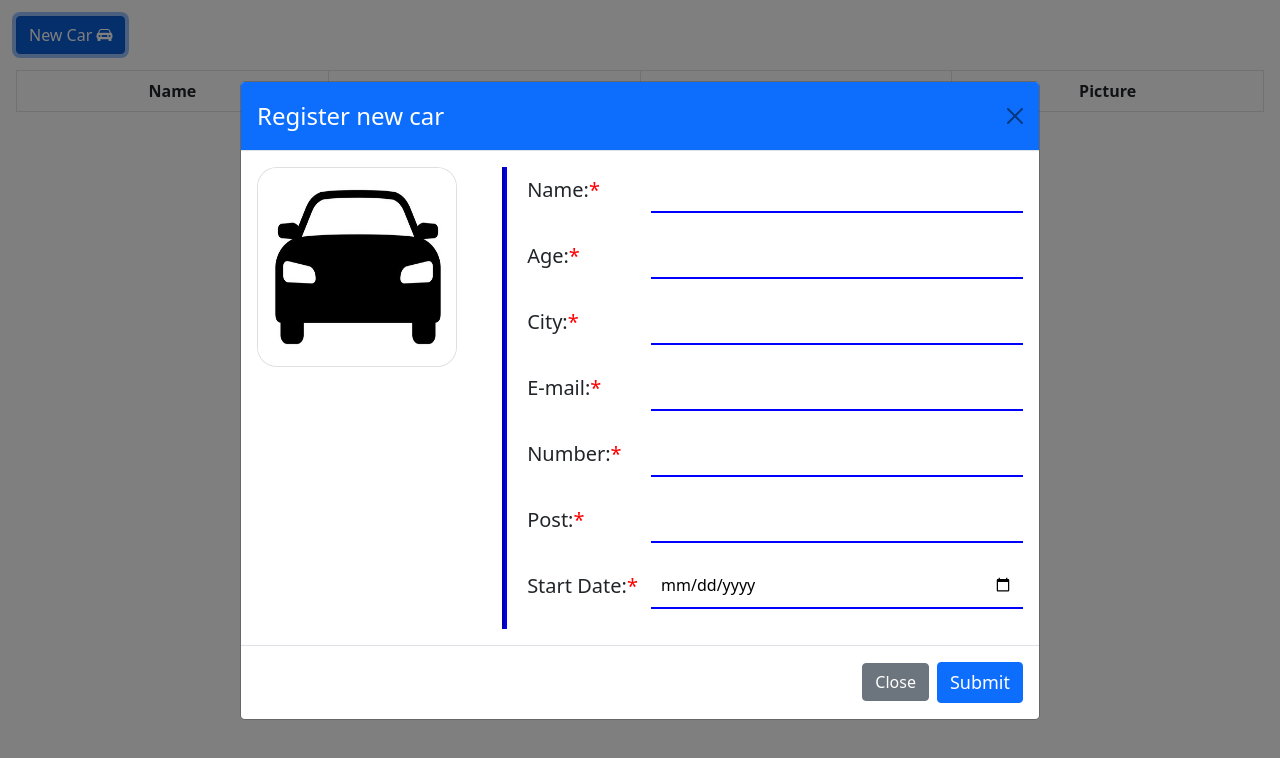
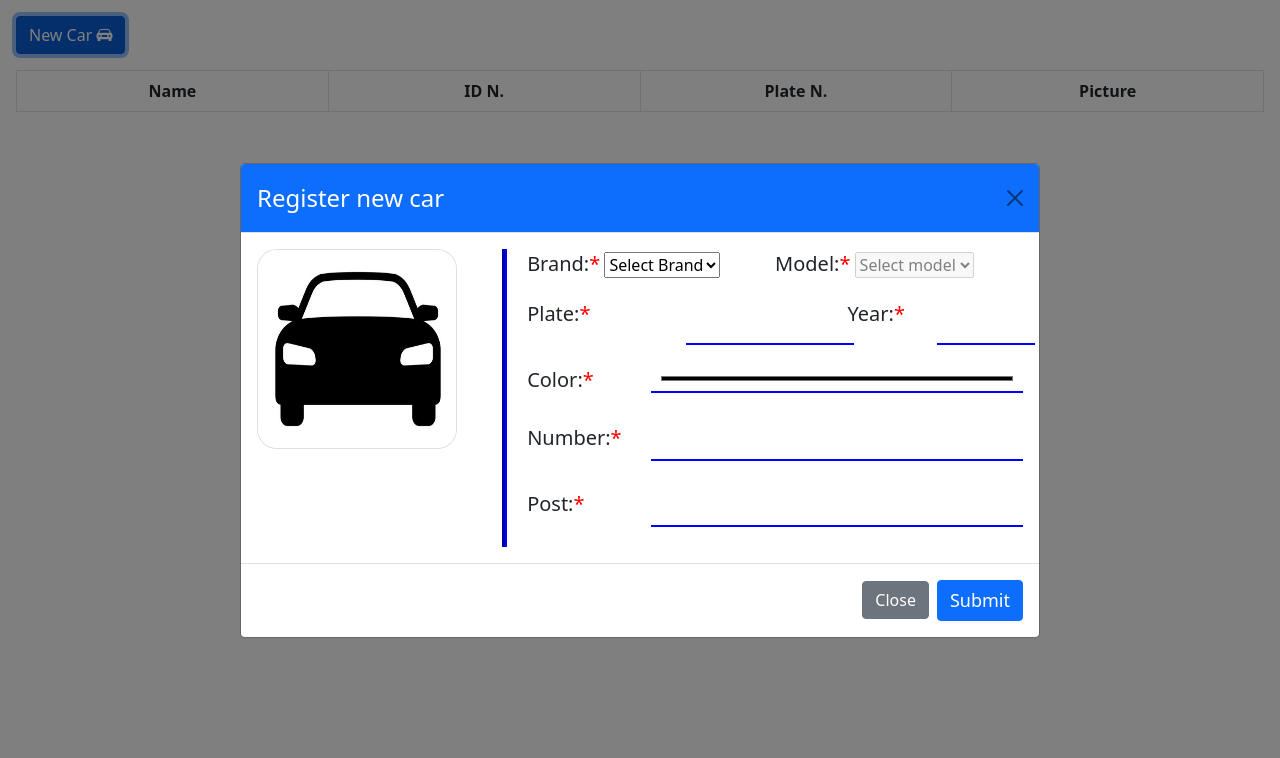
Before and after one commit to JuanGimenez7/1er-proyecto.-Lenguaje-de-Programacion, a plain HTML site: page index.html in a window 1280 px wide. Both pictures are taken after a click on the button "New Car". Drawn offline with nearby package versions, Linux system fonts and the light colour scheme.

Commit message:
select options for car models and brands working

```diff
--- a/app.js
+++ b/app.js
@@ -1,3 +1,32 @@
+let data = {
+    cars: [
+        {
+            carBrand: "Toyota",
+            carModels: ["Corolla", "Hilux", "Fortuner", "Yaris"]
+        },
+        {
+            carBrand: "Chevrolet",
+            carModels: ["Aveo", "Spark", "Cruze", "Silverado"]
+        },
+        {
+            carBrand: "Ford",
+            carModels: ["Fiesta", "Focus", "Mustang", "Explorer"]
+        },
+        {
+            carBrand: "Renault",
+            carModels: ["Logan", "Clio"]
+        },
+        {
+            carBrand: "Jeep",
+            carModels: ["Grand Cherokee", "Wrangler"]
+        },
+        {
+            carBrand: "Chery",
+            carModels: ["Tiggo", "QQ", "Arauca", "Orinoco"]
+        }
+    ]
+};
+
 var form = document.getElementById("myForm"),
     imgInput = document.querySelector(".img"),
     file = document.getElementById("imgInput"),
@@ -151,3 +180,36 @@ form.addEventListener('submit', (e) => {
     // modal.style.display = "none"
     // document.querySelector(".modal-backdrop").remove()
 })
+
+window.onload = function () {
+    const selectBrand = document.getElementById("brand");
+    const selectModel = document.getElementById("model");
+    selectModel.disabled = true;
+
+    //Add State Value to State Select option
+    data.cars.forEach((value) => {
+        selectBrand.appendChild(createOption(value.carBrand, value.carBrand));
+    });
+
+    selectBrand.addEventListener("change", function (e) {
+        selectModel.disabled = false;
+        data.cars.forEach((detail, index) => {
+            //console.log(data.cars[index].carModels);
+            if (detail.carBrand == e.target.value) {
+                selectModel.innerHTML = "";
+                selectModel.append(createOption("Select Model", ""));
+                data.cars[index].carModels.forEach((model) => {
+                    selectModel.append(createOption(model, model));
+                });
+            }
+        });
+    });
+
+    //Create New Option Tag With Value
+    function createOption(displayMember, valueMember) {
+        const newOption = document.createElement("option");
+        newOption.value = valueMember;
+        newOption.text = displayMember;
+        return newOption;
+    }
+};
--- a/index.html
+++ b/index.html
@@ -71,21 +71,35 @@
                         </div>
 
                         <div class="inputField">
-                            <div>
-                                <label for="name">Name:</label>
-                                <input type="text" name="" id="name" required>
+                            <div class="row">
+                                <div class="col">
+                                    <label for="name">Brand:</label>
+                                    <!-- <input type="text" name="" id="c" required> -->
+                                    <select name="brand" id="brand" required>
+                                        <option value="">Select Brand</option>
+                                    </select>
+                                </div>
+                                <div class="col">
+                                    <label for="age">Model:</label>
+                                    <!-- <input type="number" name="" id="age" required> -->
+                                    <select name="model" id="model" required>
+                                        <option value="">Select model</option>
+                                    </select>
+                                </div>
+                            </div>
+                            <div class="col">
+                                <div class="row">
+                                    <label class="col" for="city">Plate:</label>
+                                    <input class="col" type="text" name="plate" id="city" required>
+                                </div>
+                                <div class="row">
+                                    <label class="col" for="email">Year:</label>
+                                    <input class="col" type="number" min="1960" max="2024" name="year" id="email" required>
+                                </div>
                             </div>
                             <div>
-                                <label for="age">Age:</label>
-                                <input type="number" name="" id="age" required>
-                            </div>
-                            <div>
-                                <label for="city">City:</label>
-                                <input type="text" name="" id="city" required>
-                            </div>
-                            <div>
-                                <label for="email">E-mail:</label>
-                                <input type="email" name="" id="email" required>
+                                <label for="sDate">Color:</label>
+                                <input type="color" name="" id="sDate" required>
                             </div>
                             <div>
                                 <label for="phone">Number:</label>
@@ -94,10 +108,6 @@
                             <div>
                                 <label for="post">Post:</label>
                                 <input type="text" name="" id="post" required>
-                            </div>
-                            <div>
-                                <label for="sDate">Start Date:</label>
-                                <input type="date" name="" id="sDate" required>
                             </div>
                         </div>
 
```
